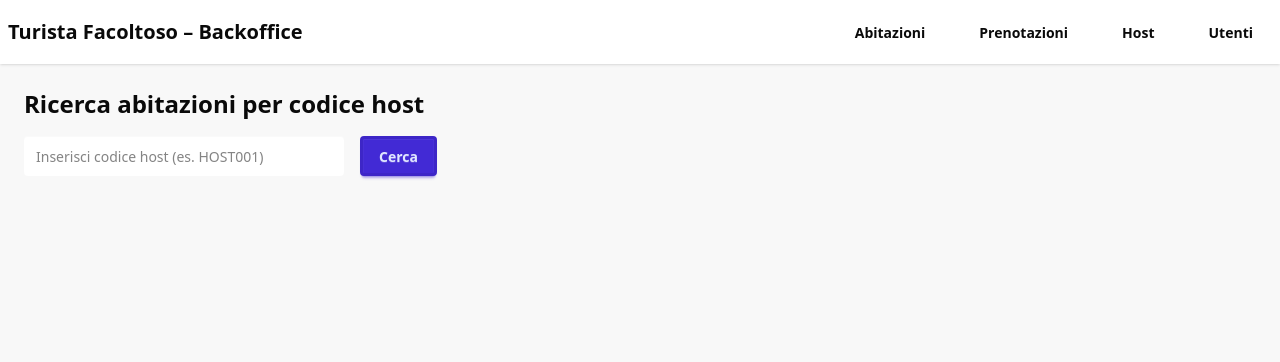
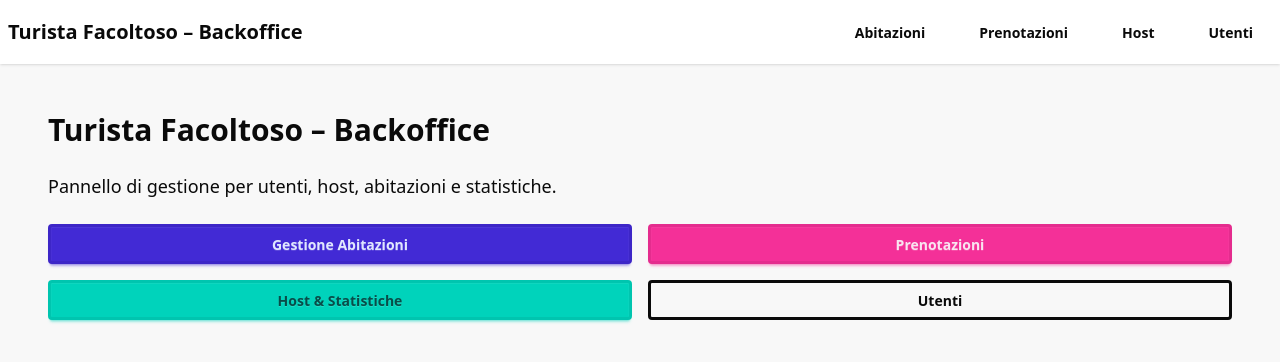
Before and after one commit to Emilio-Moscatiello/turista_facoltoso_frontend, a React (Vite) app: page / in a window 1280 px wide. Before the commit this address led to /abitazioni. Shown: the top 362 px of the page. Built offline with nearby package versions, Linux system fonts and the light colour scheme; no server answers.

Commit message:
Implementata bozza di homepage

```diff
--- /dev/null
+++ b/src/pages/HomePage.tsx
@@ -0,0 +1,33 @@
+import { Link } from "react-router-dom";
+
+export default function HomePage() {
+    return (
+        <div className="p-6 space-y-6">
+            <h1 className="text-3xl font-bold">
+                Turista Facoltoso – Backoffice
+            </h1>
+
+            <p className="text-lg">
+                Pannello di gestione per utenti, host, abitazioni e statistiche.
+            </p>
+
+            <div className="grid grid-cols-1 md:grid-cols-2 gap-4">
+                <Link to="/abitazioni" className="btn btn-primary">
+                    Gestione Abitazioni
+                </Link>
+
+                <Link to="/prenotazioni" className="btn btn-secondary">
+                    Prenotazioni
+                </Link>
+
+                <Link to="/host" className="btn btn-accent">
+                    Host & Statistiche
+                </Link>
+
+                <Link to="/utenti" className="btn btn-outline">
+                    Utenti
+                </Link>
+            </div>
+        </div>
+    );
+}
--- a/src/router/AppRouter.tsx
+++ b/src/router/AppRouter.tsx
@@ -5,12 +5,14 @@ import AbitazioniPage from "../pages/AbitazioniPage";
 import PrenotazioniPage from "../pages/PrenotazioniPage";
 import HostPage from "../pages/HostPage";
 import UtentiPage from "../pages/UtentiPage";
+import HomePage from "@/pages/HomePage";
 
 export default function AppRouter() {
     return (
         <BrowserRouter>
             <Routes>
                 <Route element={<MainLayout />}>
+                    <Route path="/" element={<HomePage />} />
                     <Route path="/" element={<Navigate to="/abitazioni" />} />
                     <Route path="/abitazioni" element={<AbitazioniPage />} />
                     <Route path="/prenotazioni" element={<PrenotazioniPage />} />
```
